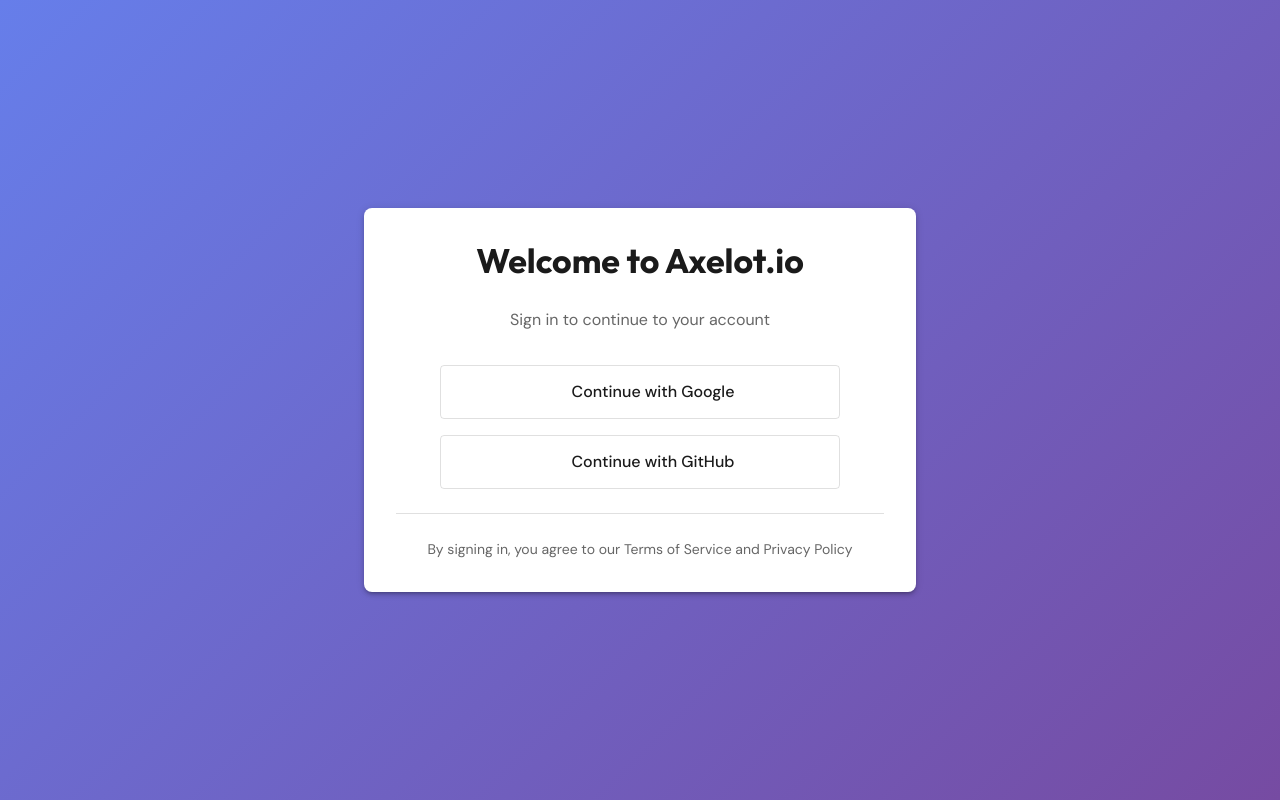
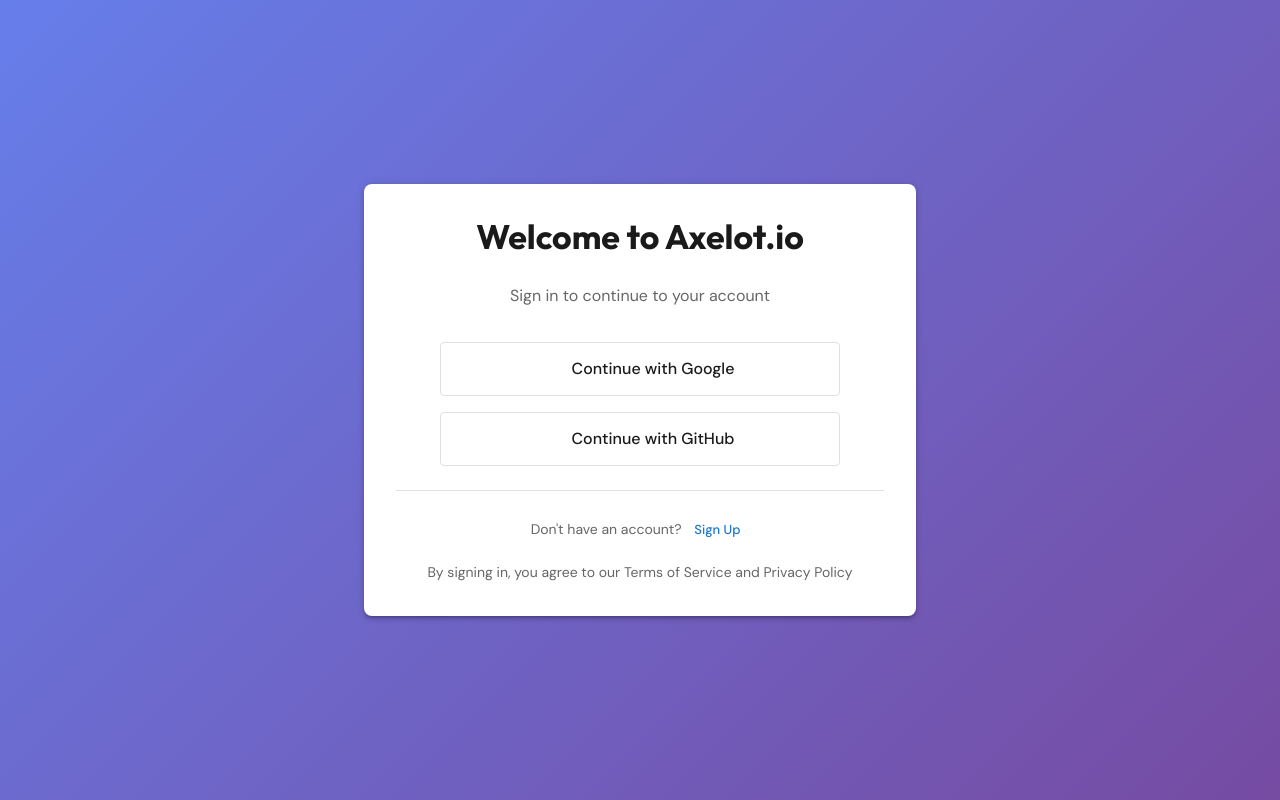
Before and after one commit to royce-mathew/axelot, a Next.js app: page /auth/sign-in in a window 1280 px wide. Built offline with nearby package versions, Linux system fonts and the light colour scheme; some icons are missing; what @mui/material-nextjs would draw is missing.

Commit message:
feat(auth): add sign-up link to sign-in page
- Add navigation to sign-up page for new users
- Improve sign-in page UX with sign-up call-to-action

```diff
--- a/src/app/(app)/auth/sign-in/page.tsx
+++ b/src/app/(app)/auth/sign-in/page.tsx
@@ -12,12 +12,13 @@
   CircularProgress,
 } from '@mui/material';
 import { signIn } from 'next-auth/react';
-import { useSearchParams } from 'next/navigation';
+import { useSearchParams, useRouter } from 'next/navigation';
 import GoogleIcon from '@mui/icons-material/Google';
 import GitHubIcon from '@mui/icons-material/GitHub';
 
 function SignInContent() {
   const searchParams = useSearchParams();
+  const router = useRouter();
   const callbackUrl = searchParams.get('callbackUrl') || '/';
 
   const handleGoogleSignIn = async () => {
@@ -112,6 +113,22 @@
 
           <Divider sx={{ my: 3, width: '100%' }} />
 
+          <Typography
+            variant="body2"
+            color="text.secondary"
+            textAlign="center"
+            sx={{ mb: 2 }}
+          >
+            Don&apos;t have an account?{' '}
+            <Button
+              size="small"
+              onClick={() => router.push('/auth/sign-up')}
+              sx={{ textTransform: 'none' }}
+            >
+              Sign Up
+            </Button>
+          </Typography>
+
           <Typography variant="body2" color="text.secondary" textAlign="center">
             By signing in, you agree to our Terms of Service and Privacy Policy
           </Typography>
```
